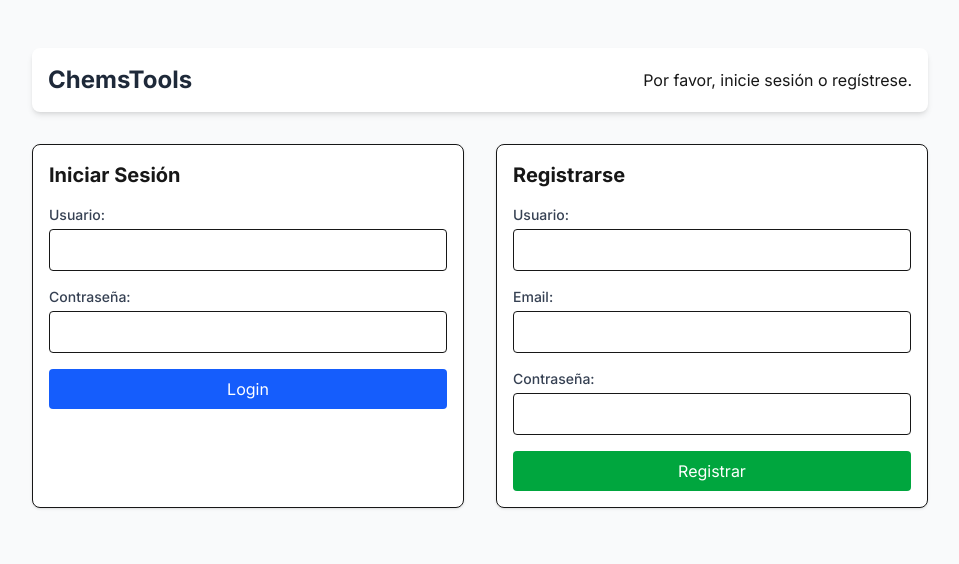
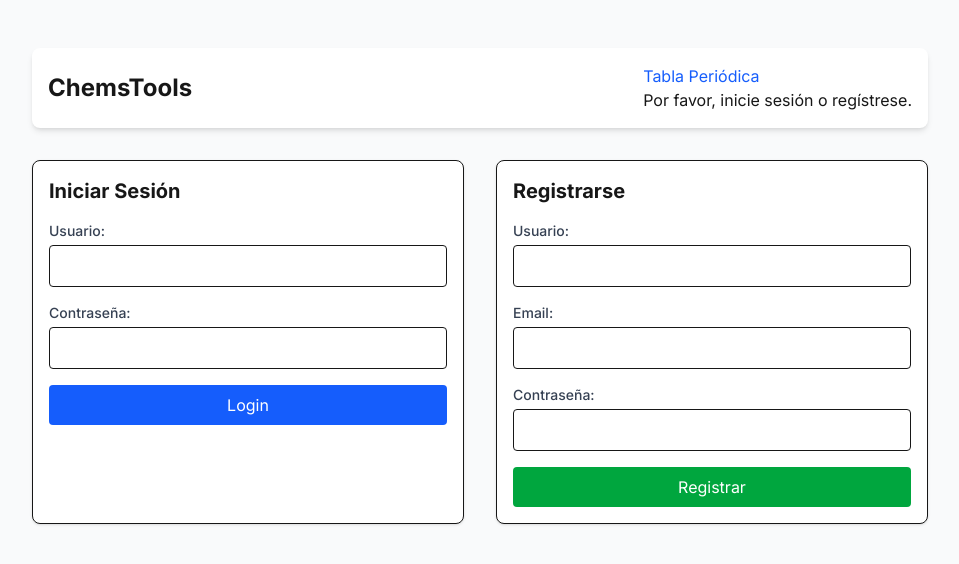
Before and after one commit to Flenuc/chemstools, a Next.js app in the folder frontend/: page / in a window 1280 px wide. Shown: the top 564 px of the page, without its empty margins (160-1119 px from the left). Built offline with nearby package versions, Linux system fonts and the light colour scheme.

Commit message:
Update Header.tsx

```diff
--- a/frontend/src/components/core/Header.tsx
+++ b/frontend/src/components/core/Header.tsx
@@ -1,4 +1,5 @@
 'use client';
+import Link from 'next/link';
 import { useSelector, useDispatch } from 'react-redux';
 import { RootState } from '@/store';
 import { logout } from '@/store/authSlice';
@@ -9,8 +10,9 @@ export default function Header() {
 
   return (
     <header className="w-full max-w-4xl flex justify-between items-center p-4 bg-white shadow-md rounded-lg mb-8">
-      <h1 className="text-2xl font-bold text-gray-800">ChemsTools</h1>
+      <h1 className="text-2xl font-bold text-black-800">ChemsTools</h1>
       <div>
+        <Link href="/periodic-table" className="text-blue-600 hover:underline">Tabla Periódica</Link>
         {isAuthenticated && user ? (
           <div className="flex items-center space-x-4">
             <span>Bienvenido, {user.username}</span>
```
